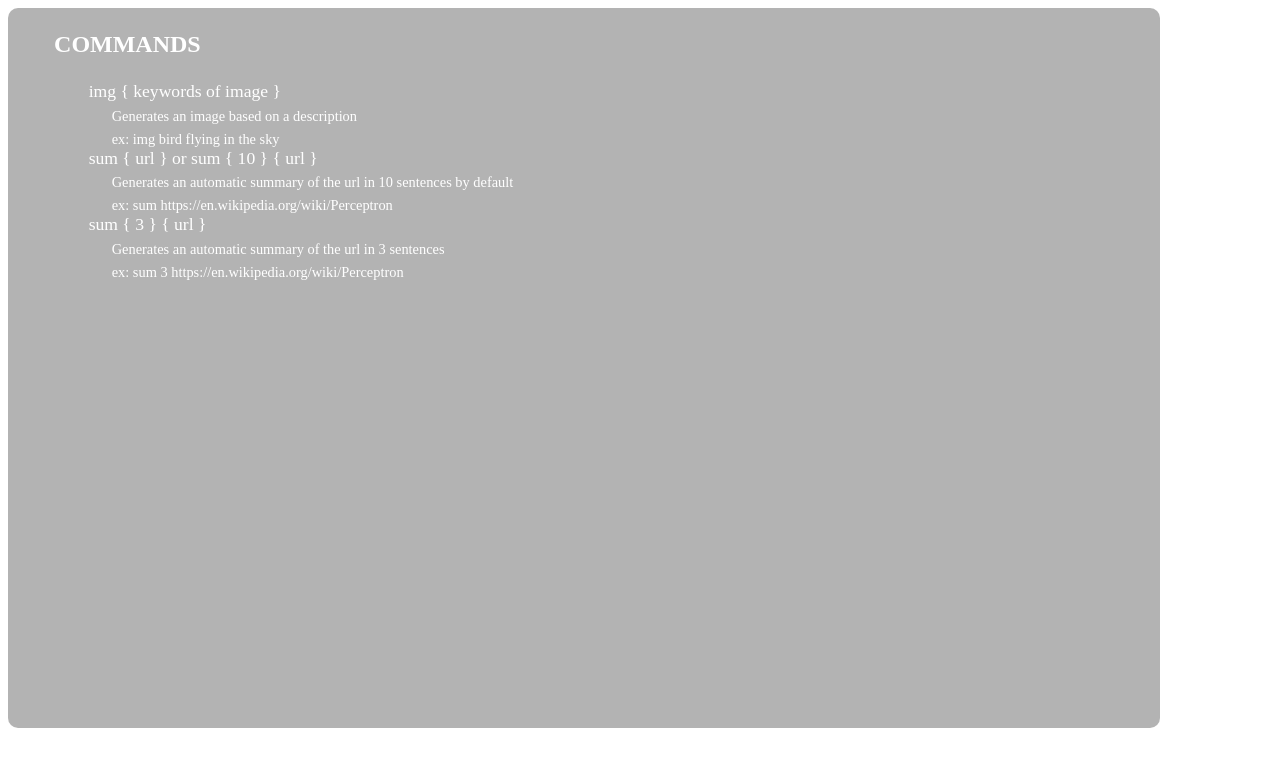
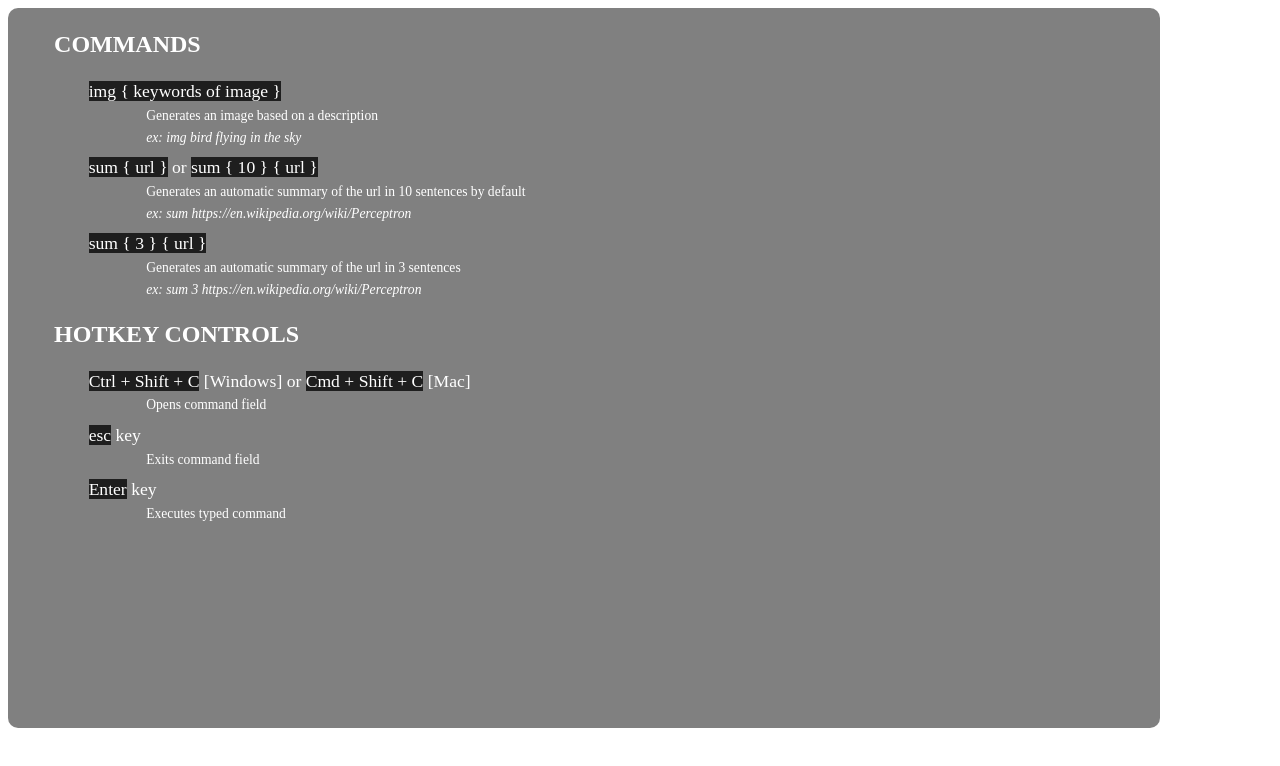
Before and after one commit to yimothysu/ceptron, an Electron app: page frontend/help.html in a window 1280 px wide. Drawn offline with Linux system fonts and the light colour scheme; a web font is replaced by a local one.

Commit message:
completed help page

```diff
--- a/frontend/help.html
+++ b/frontend/help.html
@@ -9,15 +9,22 @@
   <body>
     <div id = "background">
       <div id = "title"><b>COMMANDS</b></div>
-      <div id = "commands">img { keywords of image }</div>
+      <div id = "topCommand"><span style="background-color: rgb(30, 30, 30)">img { keywords of image }</span></div>
       <div id = "description">Generates an image based on a description</div>
-      <div id = "description">ex: img bird flying in the sky</div>
-      <div id = "commands">sum { url }   or   sum { 10 } { url }</div>
+      <div id = "description"><i>ex: img bird flying in the sky</i></div>
+      <div id = "commands"><span style="background-color: rgb(30, 30, 30)">sum { url }</span>   or   <span style="background-color: rgb(30, 30, 30)">sum { 10 } { url }</span></div>
       <div id = "description">Generates an automatic summary of the url in 10 sentences by default</div>
-      <div id = "description">ex: sum https://en.wikipedia.org/wiki/Perceptron</div>
-      <div id = "commands">sum { 3 } { url }</div>
+      <div id = "description"><i>ex: sum https://en.wikipedia.org/wiki/Perceptron</i></div>
+      <div id = "commands"><span style="background-color: rgb(30, 30, 30)">sum { 3 } { url }</span></div>
       <div id = "description">Generates an automatic summary of the url in 3 sentences</div>
-      <div id = "description">ex: sum 3 https://en.wikipedia.org/wiki/Perceptron</div>
+      <div id = "description"><i>ex: sum 3 https://en.wikipedia.org/wiki/Perceptron</i></div>
+      <div id = "title"><b>HOTKEY CONTROLS</b></div>
+      <div id = "topCommand"><span style="background-color: rgb(30, 30, 30)">Ctrl + Shift + C</span> [Windows]   or   <span style="background-color: rgb(30, 30, 30)">Cmd + Shift + C</span> [Mac]</div>
+      <div id = "description">Opens command field</div>
+      <div id = "commands"><span style="background-color: rgb(30, 30, 30)">esc</span> key</div>
+      <div id = "description">Exits command field</div>
+      <div id = "commands"><span style="background-color: rgb(30, 30, 30)">Enter</span> key</div>
+      <div id = "description">Executes typed command</div>
     </div>
     <!-- You can also require other files to run in this process -->
     <script src="./renderer.js"></script>
--- a/frontend/main.js
+++ b/frontend/main.js
@@ -11,7 +11,7 @@ const electron = require("electron");
 function createHelpPage() {
   const screenDimensions = electron.screen.getPrimaryDisplay().size;
   const windowWidth = Math.round(screenDimensions.width * 0.6);
-  const windowHeight = Math.round(screenDimensions.height * 0.5);
+  const windowHeight = Math.round(screenDimensions.height * 0.61);
 
   const helpWindow = new BrowserWindow({
     width: windowWidth,
--- a/frontend/styles.css
+++ b/frontend/styles.css
@@ -50,19 +50,29 @@
   font-size: 1.1em;
   /* background-color: red; */
   margin-left: 7%;
+  margin-top: 1%;
+}
+
+#topCommand {
+  display: "block";
+  color: white;
+  font-size: 1.1em;
+  /* background-color: red; */
+  margin-left: 7%;
 }
 
 #description {
   display: "block";
   color: white;
-  font-size: 0.9em;
+  font-size: 0.85em;
   /* background-color: purple; */
-  margin-left: 9%;
+  margin-left: 12%;
   margin-top: 0.5%;
 }
 
 #background {
-  background-color: rgba(128, 128, 128, 0.6);
+  /* background-color: rgba(61, 61, 61, 0.6); */
+  background-color: rgba(86, 86, 86, 0.75);
   height: 90vh;
   width: 90vw;
   border-color: transparent;
```
